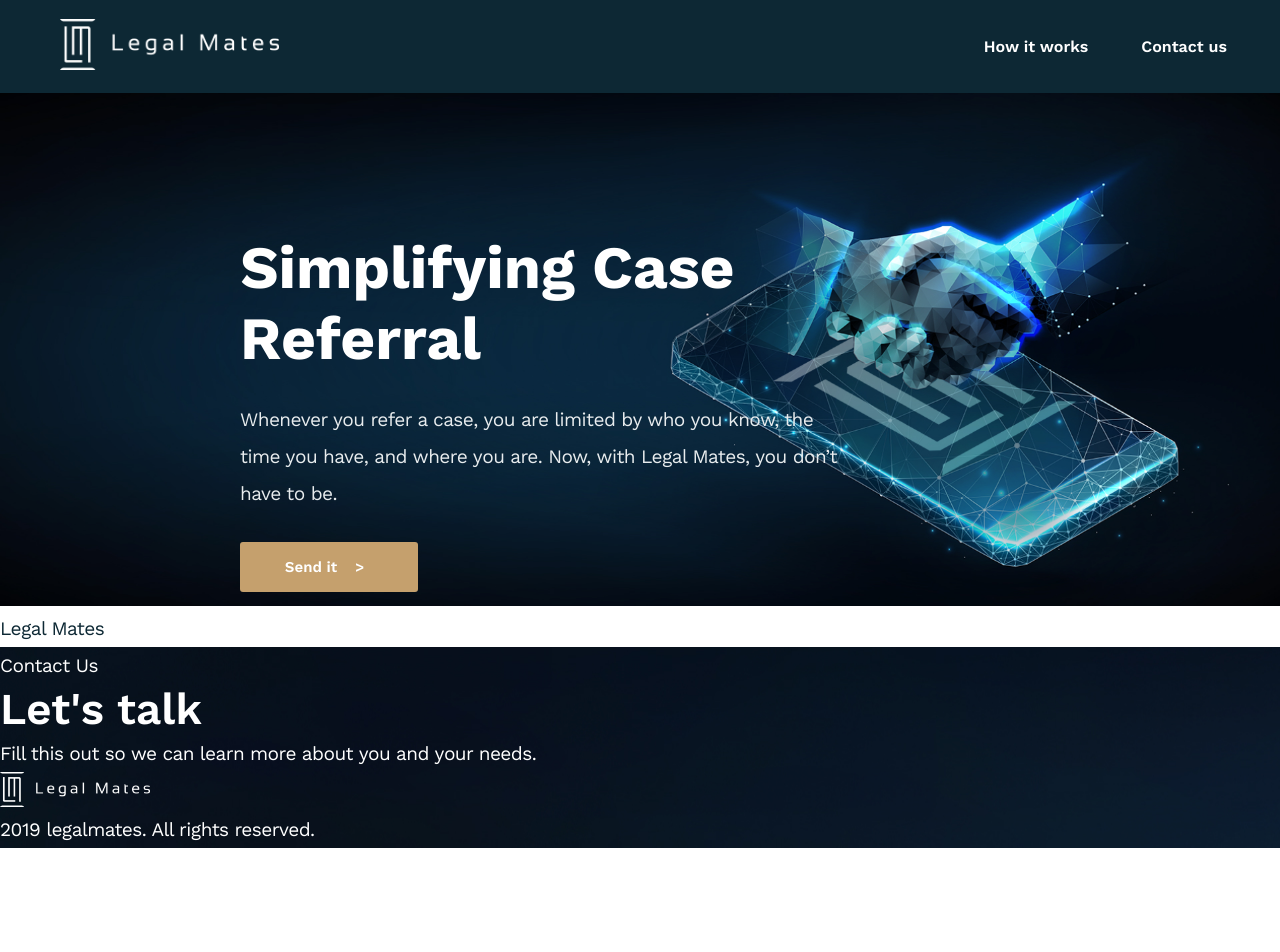
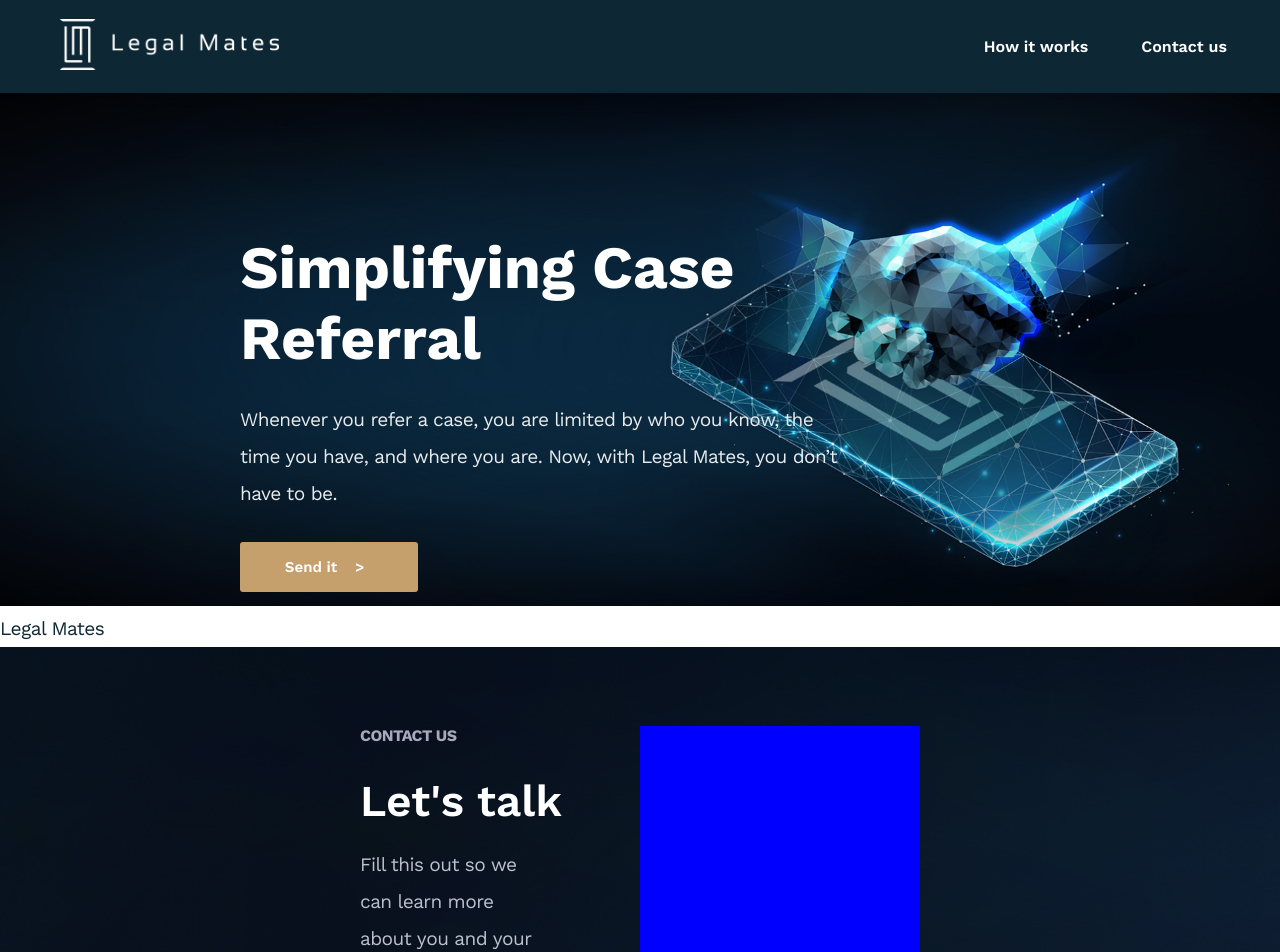
Before and after one commit to RuslanVA/legalmates-app, a React (Create React App) app: page / in a window 1280 px wide. Shown: the top 952 px of the page. Before the commit the page ends 848 px from the top, so only its background shows below. Built offline with nearby package versions, Linux system fonts and the light colour scheme.

Commit message:
add footer styles

```diff
--- a/src/assets/scss/_mixins.scss
+++ b/src/assets/scss/_mixins.scss
@@ -13,6 +13,12 @@
 @mixin flex-center {
   display: flex;
   justify-content: center;
+  align-items: center;
+}
+
+@mixin flex-space {
+  display: flex;
+  justify-content: space-between;
   align-items: center;
 }
 
--- a/src/components/chunks/Footer/Footer.scss
+++ b/src/components/chunks/Footer/Footer.scss
@@ -5,4 +5,53 @@
   width: 100%;
 
   color: $white;
+
+  .contact-us {
+    display: flex;
+    padding-top: 79px;
+
+    .contact-info {
+      width: 50%;
+      margin-left: 360px;
+
+      .uppercase {
+        @include uppercase;
+        color: #A8AABB;
+      }
+
+      .title {
+        margin-top: 30px;
+      }
+
+      .text {
+        margin-top: 20px;
+        max-width: 66%;
+
+        color: #BCC1CE;
+      }
+    }
+
+    .contact-form {
+      width: 50%;
+      margin-right: 360px;
+
+      background-color: blue;
+    }
+  }
+
+  .copyright {
+    height: 63px;
+    margin: 56px 360px 0;
+
+    @include flex-space;
+
+    border-top: 1px solid #C4C4C4;
+
+    p {
+      color: $white;
+      opacity: 0.4;
+
+      @include secondary-text3;
+    }
+  }
 }
```
